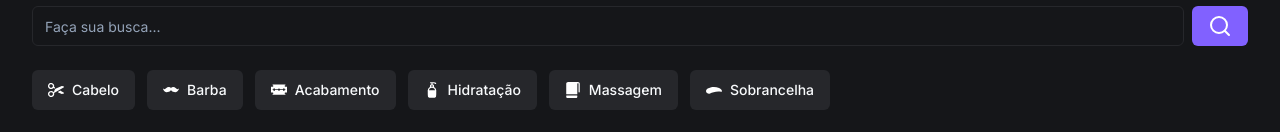
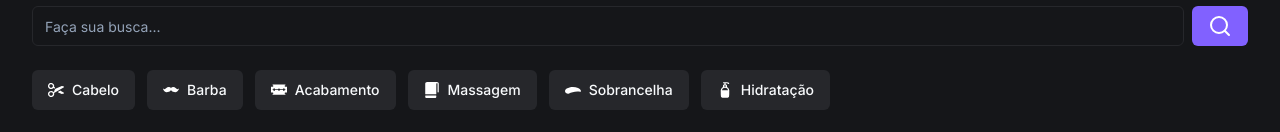
Before and after one commit to phhenrk/fsw-barber, a Next.js app: page / in a window 1280 px wide. Shown: the part 184-316 px from the top of the page. Built offline with nearby package versions, Linux system fonts and the light colour scheme; no server answers; the database is empty.

Commit message:
feat: add BookingItem component

```diff
--- /dev/null
+++ b/app/_constants/booking-item.tsx
@@ -0,0 +1,44 @@
+import { Avatar, AvatarImage } from "../_components/ui/avatar";
+import { Badge } from "../_components/ui/badge";
+import { Card, CardContent } from "../_components/ui/card";
+
+// TODO: receber agendamento como prop
+const BookingItem = () => {
+    return (
+          <>
+
+           {/* AGENDAMENTO */}
+
+           <h2 className="mt-6 mb-3 uppercase text-gray-400 font-bold text-xs">
+                    Agendamentos
+                </h2>
+
+                <Card>
+                    <CardContent className="flex justify-between p-0">
+                        {/* div ESQUERDA */}
+                        <div className="flex flex-col gap-2 py-5 pl-5 ">
+                            <Badge className="w-fit">Confirmado</Badge>
+                            <h3 className="font-semibold">Corte de cabelo</h3>
+
+                            <div className="flex items-center gap-2">
+                                <Avatar className="h-6 w-6">
+                                    <AvatarImage src="https://utfs.io/f/c97a2dc9-cf62-468b-a851-bfd2bdde775f-16p.png" />
+                                </Avatar>
+                                <p className="text-sm">Barbearia FSW</p>
+                            </div>
+
+                        </div>
+                        {/* div direita */}
+                        <div className="flex flex-col items-center justify-center border-1-2 border-solid px-5">
+                            <p className="text-sm">Agosto</p>
+                            <p className="text-2xl">05</p>
+                            <p className="text-sm">13:23</p>
+                        </div>
+                    </CardContent>
+                </Card>
+
+          </>
+     );
+}
+
+export default BookingItem;
--- /dev/null
+++ b/app/_constants/seach.ts
@@ -0,0 +1,26 @@
+
+
+interface QuickSearchOption {
+    imageUrl: string;
+    title: string;
+}
+
+export const quickSearchOptions: QuickSearchOption[] = [{
+    imageUrl: "/cabelo.svg",
+    title: "Cabelo",
+}, {
+    imageUrl: "/barba.svg",
+    title: "Barba",
+}, {
+    imageUrl: "/acabamento.svg",
+    title: "Acabamento",
+}, {
+    imageUrl: "/massagem.svg",
+    title: "Massagem",
+}, {
+    imageUrl: "/sobrancelha.svg",
+    title: "Sobrancelha",
+}, {
+    imageUrl: "/hidratacao.svg",
+    title: "Hidratação"
+}]
--- a/app/page.tsx
+++ b/app/page.tsx
@@ -5,10 +5,13 @@
 import { Input } from "./_components/ui/input";
 import Image from "next/image";
 import { Card, CardContent } from "./_components/ui/card";
-import { Badge } from "./_components/ui/badge";
-import { Avatar, AvatarImage } from "./_components/ui/avatar";
 import { db } from "./_lib/prisma";
 import BarbershopItem from "./_components/barbershop-item";
+import { quickSearchOptions } from "./_constants/seach";
+import BookingItem from "./_constants/booking-item";
+
+
+
 
 const Home = async () => {
 
@@ -41,35 +44,14 @@
                 {/* BUSCA RAPIDA */}
 
                 <div className="flex gap-3 mt-6 overflow-x-scroll [&::-webkit-scrollbar]:hidden">
-                    <Button className="gap-2" variant="secondary">
-                        <Image src="/cabelo.svg" width={16} height={16} alt="cabelo" />
-                        Cabelo
+                    {quickSearchOptions.map((option) => (
+                    <Button className="gap-2" variant="secondary" key={option.title}>
+                        <Image src={option.imageUrl} width={16} height={16} alt={option.title} />
+                        {option.title}
+
                     </Button>
 
-                    <Button className="gap-2" variant="secondary">
-                        <Image src="/barba.svg" width={16} height={16} alt="Barba" />
-                        Barba
-                    </Button>
-
-                    <Button className="gap-2" variant="secondary">
-                        <Image src="/acabamento.svg" width={16} height={16} alt="Acabamento" />
-                        Acabamento
-                    </Button>
-
-                    <Button className="gap-2" variant="secondary">
-                        <Image src="/hidratacao.svg" width={16} height={16} alt="Hidratação" />
-                        Hidratação
-                    </Button>
-
-                    <Button className="gap-2" variant="secondary">
-                        <Image src="/massagem.svg" width={16} height={16} alt="Massagem" />
-                        Massagem
-                    </Button>
-
-                    <Button className="gap-2" variant="secondary">
-                        <Image src="/sobrancelha.svg" width={16} height={16} alt="Sobrancelha" />
-                        Sobrancelha
-                    </Button>
+                    ))}
 
                 </div>
 
@@ -82,34 +64,8 @@
 
                 </div>
 
-                {/* AGENDAMENTO */}
-                <h2 className="mt-6 mb-3 uppercase text-gray-400 font-bold text-xs">
-                    Agendamentos
-                </h2>
+                <BookingItem/>
 
-                <Card>
-                    <CardContent className="flex justify-between p-0">
-                        {/* div ESQUERDA */}
-                        <div className="flex flex-col gap-2 py-5 pl-5 ">
-                            <Badge className="w-fit">Confirmado</Badge>
-                            <h3 className="font-semibold">Corte de cabelo</h3>
-
-                            <div className="flex items-center gap-2">
-                                <Avatar className="h-6 w-6">
-                                    <AvatarImage src="https://utfs.io/f/c97a2dc9-cf62-468b-a851-bfd2bdde775f-16p.png" />
-                                </Avatar>
-                                <p className="text-sm">Barbearia FSW</p>
-                            </div>
-
-                        </div>
-                        {/* div direita */}
-                        <div className="flex flex-col items-center justify-center border-1-2 border-solid px-5">
-                            <p className="text-sm">Agosto</p>
-                            <p className="text-2xl">05</p>
-                            <p className="text-sm">13:23</p>
-                        </div>
-                    </CardContent>
-                </Card>
                 {/* bloco de cards 1 */}
                 <h2 className="mt-6 mb-3 uppercase text-gray-400 font-bold text-xs">
                     Recomendados
```
